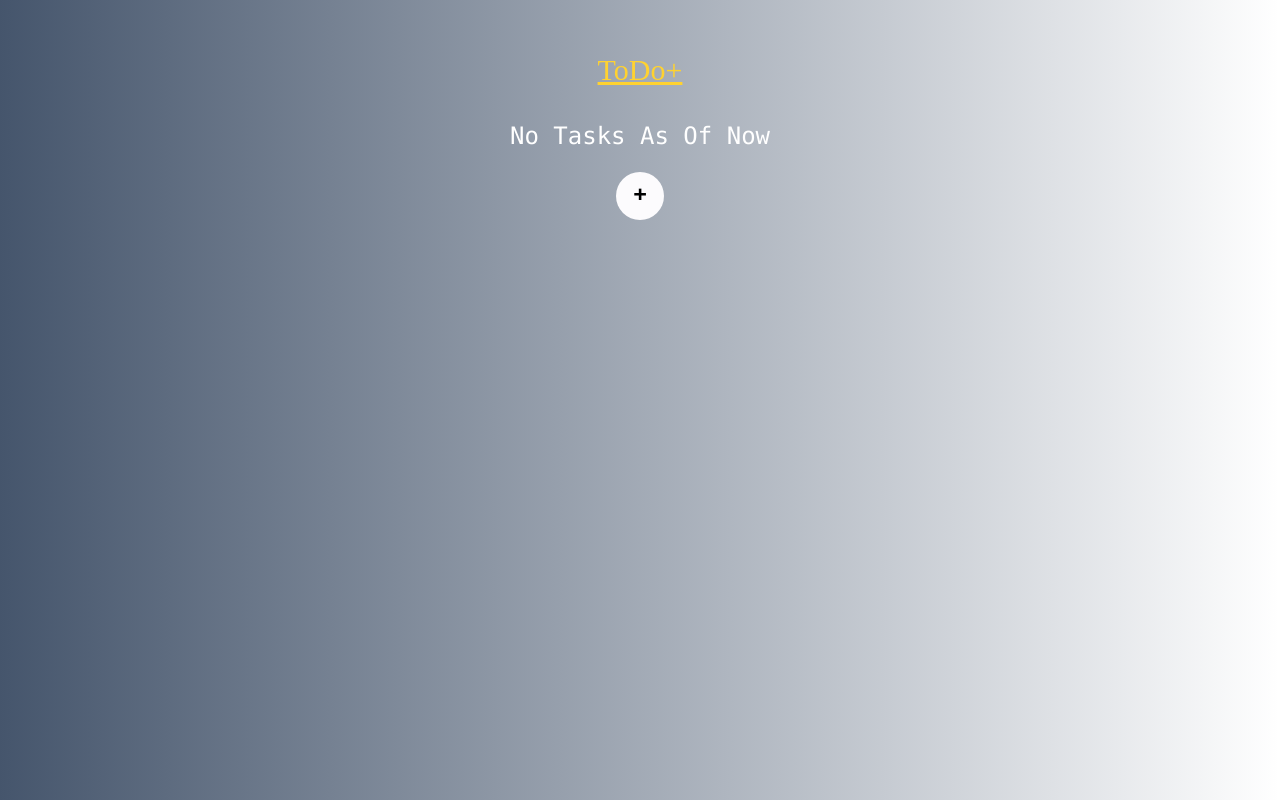
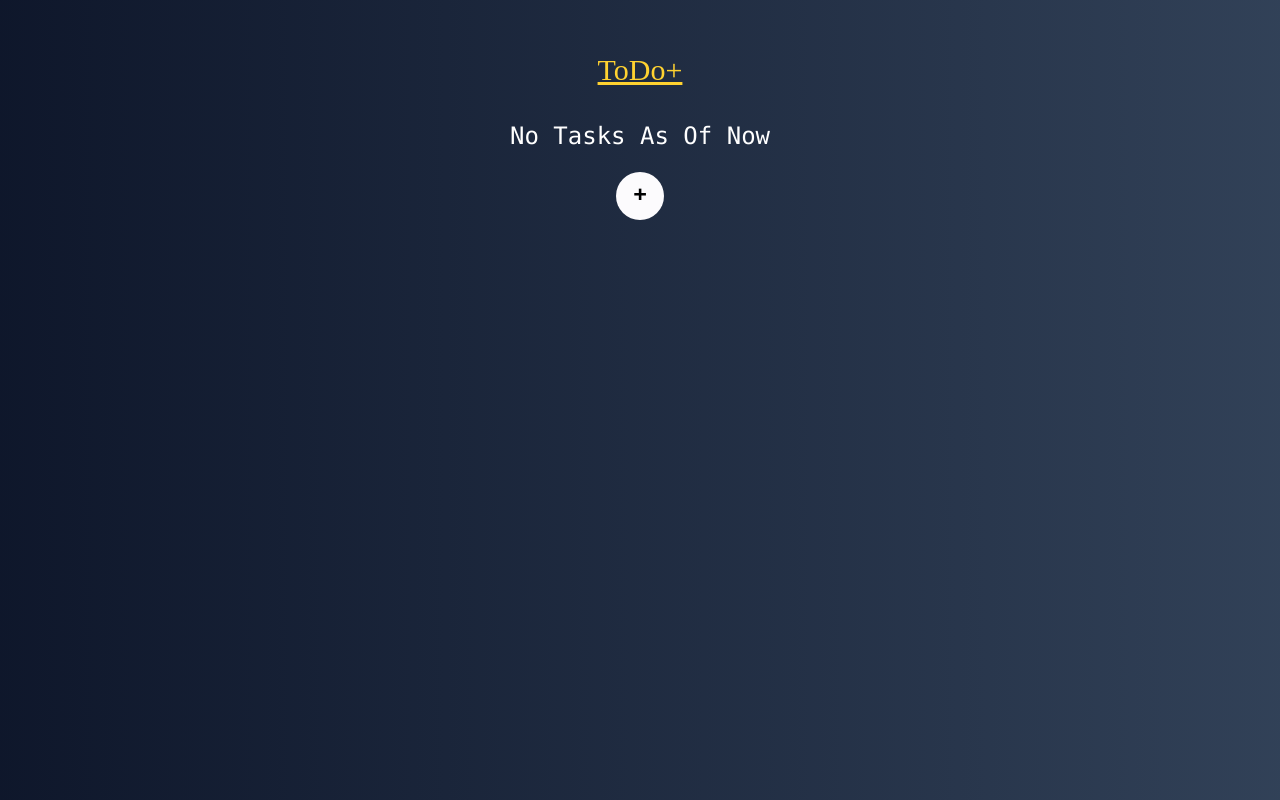
Before and after one commit to pratham-sinha/ToDoPlus, a React (Vite) app: page / in a window 1280 px wide. Built offline with nearby package versions, Linux system fonts and the light colour scheme.

Commit message:
bg Changed

```diff
--- a/src/App.jsx
+++ b/src/App.jsx
@@ -43,7 +43,7 @@ function App() {
 
   return (
     <TodoProvider value={{tasks,addTask,editTask,deleteTask,toggleComplete}}>
-      <div className="w-full bg-gradient-to-r from-slate-600 to-stone-900')]
+      <div className="w-full bg-gradient-to-r from-slate-900 to-slate-700
                    min-h-screen   py-8">
                 <div className="w-full max-w-2xl mx-auto rounded-lg px-4 py-3 text-white">
                     <h1 className="text-3xl  text-center mb-8 mt-2 text-amber-300 underline font-primary ">ToDo+</h1>
```
